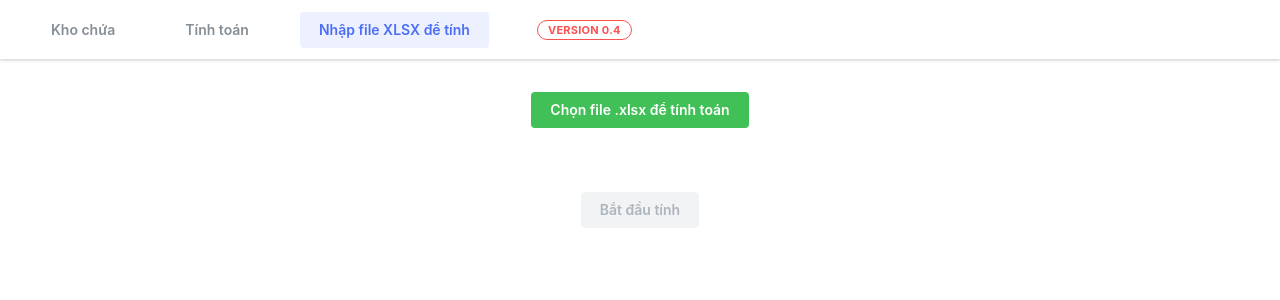
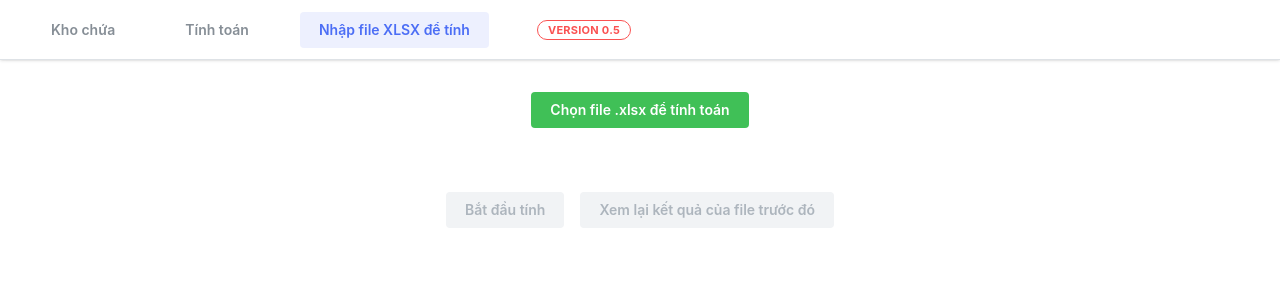
Before and after one commit to dncmaduro/candy-cal-fe, a React (Vite) app: page /calfile in a window 1280 px wide. Shown: the top 300 px of the page. Built offline with nearby package versions, Linux system fonts and the light colour scheme.

Commit message:
release v0.5

```diff
--- a/src/components/layouts/AppLayout.tsx
+++ b/src/components/layouts/AppLayout.tsx
@@ -29,7 +29,7 @@ export const AppLayout = ({ children }: Props) => {
           <NavButton to="/cal" label="Tính toán" />
           <NavButton to="/calfile" label="Nhập file XLSX để tính" />
           <Badge ml={16} variant="outline" color="red">
-            version 0.4
+            version 0.5
           </Badge>
         </Group>
       </AppShell.Header>
--- a/src/routes/calfile/index.tsx
+++ b/src/routes/calfile/index.tsx
@@ -3,7 +3,7 @@ import { useProducts } from "../../hooks/useProducts"
 import { useMutation } from "@tanstack/react-query"
 import { modals } from "@mantine/modals"
 import { CalResultModal } from "../../components/cal/CalResultModal"
-import { Button, Flex, Text } from "@mantine/core"
+import { Button, Flex, Group, Text } from "@mantine/core"
 import { useFileDialog } from "@mantine/hooks"
 import { useState } from "react"
 import { AppLayout } from "../../components/layouts/AppLayout"
@@ -15,13 +15,35 @@ export const Route = createFileRoute("/calfile/")({
 
 function RouteComponent() {
   const { calFile } = useProducts()
+  const [items, setItems] = useState<
+    {
+      _id: string
+      quantity: number
+    }[]
+  >([])
+
+  const [orders, setOrders] = useState<
+    {
+      products: {
+        name: string
+        quantity: number
+      }[]
+      quantity: number
+    }[]
+  >([])
+
+  const [file, setFile] = useState<File | null>(null)
+  const [latestFileName, setLatestFileName] = useState<string | undefined>()
 
   const { mutate: calc, isPending } = useMutation({
     mutationKey: ["calFile"],
     mutationFn: calFile,
     onSuccess: (response) => {
+      setItems(response.data.items)
+      setOrders(response.data.orders)
+      setLatestFileName(file?.name)
       modals.open({
-        title: "Tổng sản phẩm",
+        title: `Tổng sản phẩm trong File ${file?.name}`,
         children: (
           <CalResultModal
             items={response.data.items}
@@ -33,8 +55,6 @@ function RouteComponent() {
       })
     }
   })
-
-  const [file, setFile] = useState<File | null>(null)
 
   const fileDialog = useFileDialog({
     accept: ".xlsx",
@@ -53,6 +73,7 @@ function RouteComponent() {
             Chọn file .xlsx để tính toán
           </Button>
           <Text>{file?.name}</Text>
+          <Group>
             <Button
               loading={isPending}
               disabled={!file}
@@ -64,6 +85,22 @@ function RouteComponent() {
             >
               Bắt đầu tính
             </Button>
+            <Button
+              disabled={!latestFileName}
+              variant="outline"
+              color="yellow"
+              onClick={() =>
+                modals.open({
+                  title: `Tổng sản phẩm trong File ${latestFileName}`,
+                  children: <CalResultModal items={items} orders={orders} />,
+                  size: "xl",
+                  w: 1400
+                })
+              }
+            >
+              Xem lại kết quả của file trước đó
+            </Button>
+          </Group>
         </Flex>
       </AppLayout>
     </>
```
Lines whose indentation alone changed are shown as unchanged.
